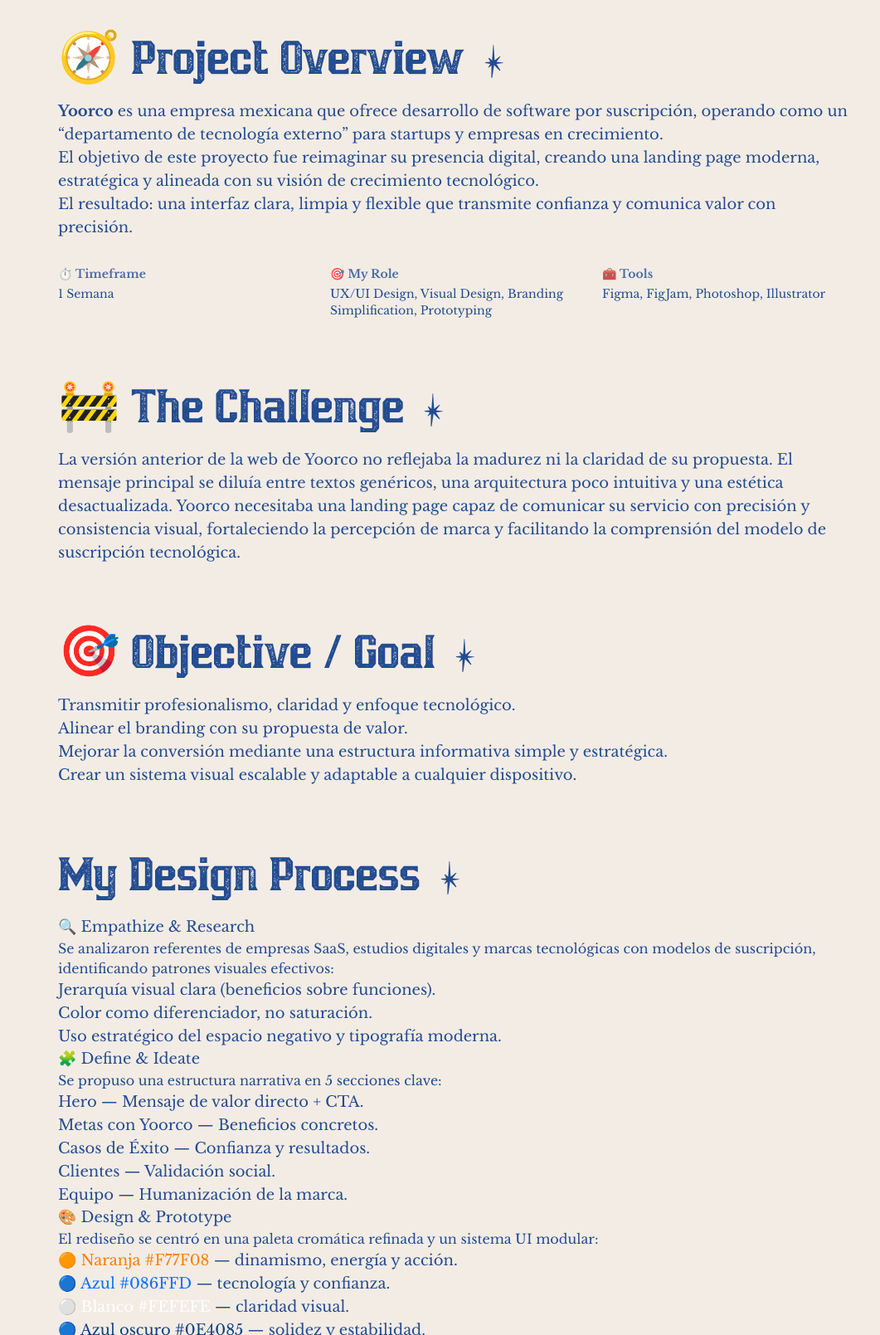
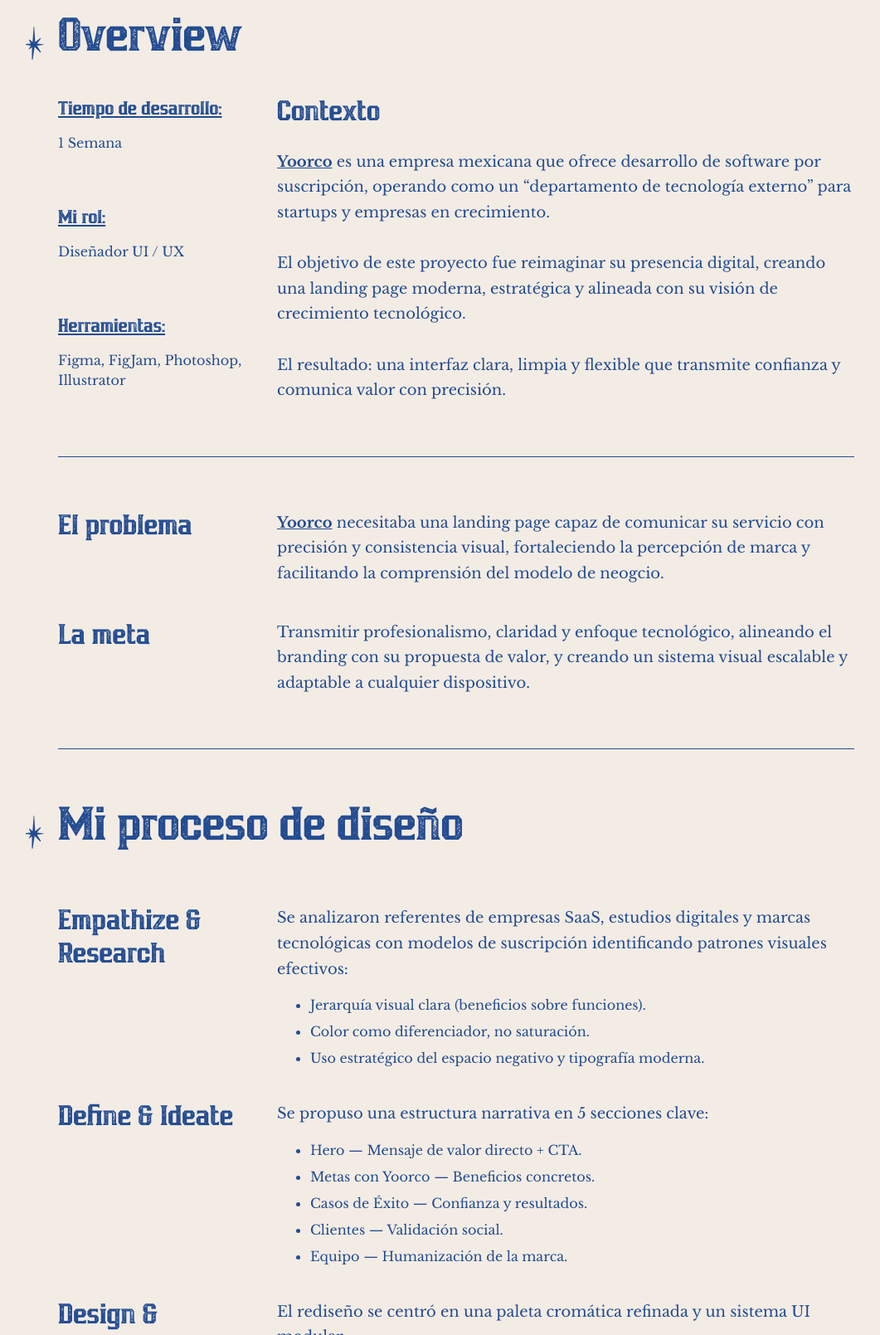
Before and after one commit to sintaxist/sintaxist, an Astro site: page /es/projects/landing-yoorco in a window 1280 px wide. Shown: the part 1191-2800 px from the top of the page at 83% size, without its empty margins (90-1151 px from the left). Built offline with nearby package versions, Linux system fonts and the light colour scheme; Astro itself is replaced by a stand-in of ours.

Commit message:
feat: enhance UI components and add ItemInfoBlog for project details

```diff
--- a/src/components/Header.astro
+++ b/src/components/Header.astro
@@ -4,8 +4,8 @@
 import LogoHeader from "@/components/ui/LogoHeader.astro";
 
 interface Props {
-  t: object,
-  sections?: object,
+  t: any,
+  sections?: any,
 }
 
 const { t, sections } = Astro.props;
@@ -22,10 +22,10 @@
 
 <header
   id="main-header"
-  class="fixed top-0 left-0 right-0 z-51 transition-all py-2 md:py-4"
+  class="fixed top-0 left-0 right-0 z-51 transition-all py-4 md:py-6"
   data-section-theme="light"
 >
-  <div class="max-w-screen-2xl mx-auto py-4 px-6">
+  <div class="max-w-screen-2xl mx-auto px-4 md:px-6">
     <div class="flex items-center justify-between">
       <a
         href="/"
@@ -34,7 +34,7 @@
         title="Volver al inicio"
         class="text-primary hover:text-primary-hover transition-colors"
       >
-        <LogoHeader class="h-10" />
+        <LogoHeader class="h-7 md:h-9" />
       </a>
 
       <nav
--- /dev/null
+++ b/src/components/ui/ItemInfoBlog.astro
@@ -0,0 +1,29 @@
+---
+import ParagraphInfo from "./ParagraphInfo.astro";
+
+interface Props {
+    title: string;
+    description: string;
+    list?: any;
+}
+
+const { title, description, list } = Astro.props;
+
+console.log(list);
+---
+
+<div class="flex flex-col md:flex-row gap-3 md:gap-6">
+    <h3 class="md:min-w-[25%] md:w-[25%] font-primary text-2xl sm:text-3xl md:text-4xl">{title}</h3>
+    <div class="flex flex-col gap-2">
+        <ParagraphInfo text={description} />
+        {
+            list && (
+                <ul class="flex flex-col gap-2 mt-2 list-disc ms-6 sm:ms-10">
+                    {list.map((item) => (
+                        <li class="text-sm md:text-base" set:html={item} />
+                    ))}
+                </ul>
+            )
+        }
+    </div>
+</div>
--- a/src/components/ui/LinkDetailProject.astro
+++ b/src/components/ui/LinkDetailProject.astro
@@ -21,7 +21,7 @@
 ---
 
 <a
-    class="relative flex gap-2 items-center text-primary font-secondary text-bold"
+    class="link-container pb-[4px] relative flex gap-2 items-center text-primary font-secondary text-bold"
     href={url}
     title=""
     target="_blank"
@@ -29,3 +29,19 @@
     <IconComponent class="w-6 h-6" />
     {text}
 </a>
+<style>
+    .link-container:before {
+        content: "";
+        width: 0;
+        height: 2px;
+        background-color: var(--color-primary);
+        position: absolute;
+        bottom: 0;
+        left: 2rem;
+        transition: width 0.3s ease-out;
+    }
+
+    .link-container:hover:before {
+        width: calc(100% - 2rem);
+    }
+</style>
--- a/src/components/ui/ParagraphInfo.astro
+++ b/src/components/ui/ParagraphInfo.astro
@@ -1,13 +1,13 @@
 ---
 interface Props {
-    info: any;
+    text: any;
     className?: string;
 }
 
-const { info, className } = Astro.props;
+const { text, className } = Astro.props;
 ---
 
 <p
-    set:html={info}
-    class={`${className} font-secondary text-sm xs:text-base sm:text-md md:text-lg`}
+    set:html={text}
+    class={`${className} font-secondary text-sm xs:text-base sm:text-md md:text-lg leading-[170%]`}
 />
--- a/src/components/ui/SectionTitle.astro
+++ b/src/components/ui/SectionTitle.astro
@@ -7,13 +7,18 @@
   color?: 'primary' | 'secondary';
   tag?: 'h1' | 'h2' | 'h3';
   className?: string;
+  iconPosition?: 'left' | 'right'
 }
 
-const { text, color = 'primary', tag: Tag = 'h2', className } = Astro.props;
+const { text, color = 'primary', tag: Tag = 'h2', iconPosition = 'right', className } = Astro.props;
 
 const colorClasses = color === 'primary' ? 'text-primary' : 'text-secondary';
 
+const iconPositionStyle = iconPosition === 'left' ? 'absolute -left-12 top-4' : '';
+
 const uniqueId = `title-${Math.random().toString(36).substr(2, 9)}`;
+
+
 ---
 
 <div class:list={["relative w-fit flex gap-4 items-center", className]}>
@@ -22,8 +27,8 @@
   </Tag>
 
   {color === 'primary' ? (
-    <TitleDecoration class="hidden xs:block w-10 h-10" />
+    <TitleDecoration class={`${iconPositionStyle} hidden xs:block w-10 h-10`} />
   ) : (
-    <TitleDecoration2 class="hidden xs:block w-7 md:w-10 h-7 md:h-10 rotate-7" />
+    <TitleDecoration2 class={`${iconPositionStyle} hidden xs:block w-7 md:w-10 h-7 md:h-10 rotate-7`} />
   )}
 </div>
--- a/src/pages/[lang]/projects/[slug].astro
+++ b/src/pages/[lang]/projects/[slug].astro
@@ -10,6 +10,7 @@
 import BackButton from "@/components/BackButton.astro";
 import IconFigma from "@/icons/IconFigma.astro";
 import LinkDetailProject from "@/components/ui/LinkDetailProject.astro";
+import ItemInfoBlog from "@/components/ui/ItemInfoBlog.astro";
 
 export async function getStaticPaths() {
   const paths = [];
@@ -19,7 +20,8 @@
 
     const projectInfo = {
       slug: "yoorco",
-      title: "Impulsando el crecimiento digital a través del diseño — Yoorco Landing Page",
+      title:
+        "Impulsando el crecimiento digital a través del diseño — Yoorco Landing Page",
       description:
         "Una landing page estratégica para Yoorco: rediseñada para reflejar profesionalismo, claridad y crecimiento tecnológico, impulsando su modelo de suscripción digital.",
       imgSrc: "https://i.imgur.com/Z0EcRIQh.jpeg",
@@ -31,66 +33,69 @@
       categoryIds: ["ui-ux", "branding"],
 
       overview: `
-        <p><strong>Yoorco</strong> es una empresa mexicana que ofrece desarrollo de software por suscripción,
-        operando como un “departamento de tecnología externo” para startups y empresas en crecimiento.</p>
-        <p>El objetivo de este proyecto fue reimaginar su presencia digital, creando una landing page moderna, estratégica
-        y alineada con su visión de crecimiento tecnológico.</p>
-        <p>El resultado: una interfaz clara, limpia y flexible que transmite confianza y comunica valor con precisión.</p>
+        <strong>Yoorco</strong> es una empresa mexicana que ofrece desarrollo de software por suscripción,
+        operando como un “departamento de tecnología externo” para startups y empresas en crecimiento.<br/><br/>
+        El objetivo de este proyecto fue reimaginar su presencia digital, creando una landing page moderna, estratégica
+        y alineada con su visión de crecimiento tecnológico.<br/><br/>
+        El resultado: una interfaz clara, limpia y flexible que transmite confianza y comunica valor con precisión.
       `,
 
       timeframe: "1 Semana",
-      role: "UX/UI Design, Visual Design, Branding Simplification, Prototyping",
+      role: "Diseñador UI / UX",
       tools: "Figma, FigJam, Photoshop, Illustrator",
 
-      challenge: `
-        La versión anterior de la web de Yoorco no reflejaba la madurez ni la claridad de su propuesta.
-        El mensaje principal se diluía entre textos genéricos, una arquitectura poco intuitiva y una estética desactualizada.
-        Yoorco necesitaba una landing page capaz de comunicar su servicio con precisión y consistencia visual,
-        fortaleciendo la percepción de marca y facilitando la comprensión del modelo de suscripción tecnológica.
-      `,
+      challenge: {
+        title: "El problema",
+        description: `
+          <strong>Yoorco</strong> necesitaba una landing page capaz de comunicar su servicio con precisión y consistencia visual,
+          fortaleciendo la percepción de marca y facilitando la comprensión del modelo de neogcio.
+        `,
+      },
 
-      goal: `
-        <ul>
-          <li>Transmitir profesionalismo, claridad y enfoque tecnológico.</li>
-          <li>Alinear el branding con su propuesta de valor.</li>
-          <li>Mejorar la conversión mediante una estructura informativa simple y estratégica.</li>
-          <li>Crear un sistema visual escalable y adaptable a cualquier dispositivo.</li>
-        </ul>
-      `,
+      goal: {
+        title: "La meta",
+        description:
+          "Transmitir profesionalismo, claridad y enfoque tecnológico, alineando el branding con su propuesta de valor, y creando un sistema visual escalable y adaptable a cualquier dispositivo.",
+      },
 
-      process_title: "My Design Process",
-      process_description: `
-        <h3>🔍 Empathize & Research</h3>
-        <p>Se analizaron referentes de empresas SaaS, estudios digitales y marcas tecnológicas con modelos de suscripción,
-        identificando patrones visuales efectivos:</p>
-        <ul>
-          <li>Jerarquía visual clara (beneficios sobre funciones).</li>
-          <li>Color como diferenciador, no saturación.</li>
-          <li>Uso estratégico del espacio negativo y tipografía moderna.</li>
-        </ul>
-
-        <h3>🧩 Define & Ideate</h3>
-        <p>Se propuso una estructura narrativa en 5 secciones clave:</p>
-        <ul>
-          <li>Hero — Mensaje de valor directo + CTA.</li>
-          <li>Metas con Yoorco — Beneficios concretos.</li>
-          <li>Casos de Éxito — Confianza y resultados.</li>
-          <li>Clientes — Validación social.</li>
-          <li>Equipo — Humanización de la marca.</li>
-        </ul>
-
-        <h3>🎨 Design & Prototype</h3>
-        <p>El rediseño se centró en una paleta cromática refinada y un sistema UI modular:</p>
-        <ul>
-          <li><span class="text-[#F77F08] font-medium">🟠 Naranja #F77F08</span> — dinamismo, energía y acción.</li>
-          <li><span class="text-[#086FFD] font-medium">🔵 Azul #086FFD</span> — tecnología y confianza.</li>
-          <li><span class="text-[#FEFEFE] font-medium">⚪ Blanco #FEFEFE</span> — claridad visual.</li>
-          <li><span class="text-[#0E4085] font-medium">🔵 Azul oscuro #0E4085</span> — solidez y estabilidad.</li>
-        </ul>
-
-        <p>El resultado fue un diseño minimalista, elegante y adaptable, que mantiene coherencia entre desktop, tablet y mobile.
-        Todo el flujo se diseñó en Figma, con prototipo interactivo y componentes reutilizables.</p>
-      `,
+      process: {
+        title: "Mi proceso de diseño",
+        childs: [
+          {
+            title: "Empathize & Research",
+            description:
+              "Se analizaron referentes de empresas SaaS, estudios digitales y marcas tecnológicas con modelos de suscripción identificando patrones visuales efectivos:",
+            list: [
+              "Jerarquía visual clara (beneficios sobre funciones).",
+              "Color como diferenciador, no saturación.",
+              "Uso estratégico del espacio negativo y tipografía moderna.",
+            ],
+          },
+          {
+            title: "Define & Ideate",
+            description:
+              "Se propuso una estructura narrativa en 5 secciones clave:",
+            list: [
+              "Hero — Mensaje de valor directo + CTA.",
+              "Metas con Yoorco — Beneficios concretos.",
+              "Casos de Éxito — Confianza y resultados.",
+              "Clientes — Validación social.",
+              "Equipo — Humanización de la marca.",
+            ],
+          },
+          {
+            title: "Design & Prototype",
+            description:
+              "El rediseño se centró en una paleta cromática refinada y un sistema UI modular:",
+            list: [
+              `<span class="inline-block shadow-lg mr-1 rounded-full bg-[#F77F08] w-6 h-6 circle-color"></span> #F77F08 — dinamismo, energía y acción.`,
+              `<span class="inline-block shadow-lg mr-1 rounded-full bg-[#086FFD] w-6 h-6 circle-color"></span> #086FFD — tecnología y confianza.`,
+              `<span class="inline-block shadow-lg mr-1 rounded-full bg-[#FEFEFE] w-6 h-6 circle-color"></span> #FEFEFE — claridad visual.`,
+              `<span class="inline-block shadow-lg mr-1 rounded-full bg-[#0E4085] w-6 h-6 circle-color"></span> #0E4085 — solidez y estabilidad.`,
+            ],
+          },
+        ],
+      },
 
       results_title: "Results",
       results_description: `
@@ -145,94 +150,115 @@
   footerInfo={footer}
 >
   <article
-    class="max-w-5xl mx-auto px-6 sm:px-8 flex flex-col gap-15 pt-30 animation-group"
+    class="max-w-5xl mx-auto px-6 sm:px-8 flex flex-col gap-8 md:gap-16 pt-25 md:pt-30 animation-group text-primary font-secondary"
     transition:name={project.slug}
   >
-    <BackButton info={ctaBack} />
-
     <header class="flex flex-col gap-4">
-      <div class="flex gap-2 justify-center">
-        {
-          project.categoryIds?.map((cat, index) => (
-            <Pill label={categories[cat] || cat} {index} primary delay={0} />
-          ))
-        }
-      </div>
-
+      <BackButton info={ctaBack} />
       <h1
-        class="text-center font-primary text-5xl text-primary mb-4 leading-[130%] anim-item"
-        data-delay={400}
+        class="md:text-center font-primary text-2xl sm:text-3xl md:text-5xl text-primary mb-4 leading-[130%] anim-item"
         data-animate="text"
       >
         {project.title}
       </h1>
+      <div class="flex flex-wrap gap-2 md:justify-center">
+        {
+          project.categoryIds?.map((cat, index) => (
+            <Pill label={categories[cat] || cat} {index} primary delay={200} />
+          ))
+        }
+      </div>
       <Image
         src={project.imgSrc}
         alt={`Diseño del proyecto ${project.title}`}
         width={1200}
-        height={800}
+        height={400}
         class="w-full m-auto shadow-lg rounded-lg mt-2 anim-item"
         data-animate="text"
-        data-delay={600}
+        data-delay={200}
       />
-      <div class="flex items-center gap-4">
+      <div class="flex items-center gap-4 mt-2">
         {
-          project.figmaUrl &&
-          <LinkDetailProject url={project.figmaUrl} text={project.textFigmaUrl} icon="figma"/>
+          project.figmaUrl && (
+            <LinkDetailProject
+              url={project.figmaUrl}
+              text={project.textFigmaUrl}
+              icon="figma"
+            />
+          )
         }
       </div>
     </header>
 
-    <!-- <div class="flex justify-center gap-4 mt-8 flex-wrap">
+    <section class="flex flex-col gap-6 md:gap-10">
+      <SectionTitle
+        color="primary"
+        text="Overview"
+        tag="h2"
+        iconPosition="left"
+      />
+      <div class="flex gap-6 flex-col-reverse md:flex-row">
+        <ul class="flex flex-col gap-6 md:min-w-[25%]">
+          <li class="flex flex-col gap-3 flex-1">
+            <h3 class="underline font-primary text-xl md:text-2xl">
+              Tiempo de desarrollo:
+            </h3>
+            <p class="text-sm md:text-base lg:text-md">{project.timeframe}</p>
+          </li>
+          <li class="flex flex-col gap-3 flex-1">
+            <h3 class="underline font-primary text-xl md:text-2xl">Mi rol:</h3>
+            <p class="text-sm md:text-base lg:text-md">{project.role}</p>
+          </li>
+          <li class="flex flex-col gap-3 flex-1">
+            <h3 class="underline font-primary text-xl md:text-2xl">Herramientas:</h3>
+            <p class="text-sm md:text-base lg:text-md">{project.tools}</p>
+          </li>
+        </ul>
+        <div class="flex flex-col gap-4">
+          <h3 class="font-primary text-4xl mb-2 hidden md:block">Contexto</h3>
+          <ParagraphInfo text={project.overview} />
+        </div>
+      </div>
+    </section>
+
+    <hr class="w-full text-primary" />
+
+    <section class="flex flex-col gap-6 md:gap-10">
+      <ItemInfoBlog
+        title={project.challenge.title}
+        description={project.challenge.description}
+      />
+      <ItemInfoBlog
+        title={project.goal.title}
+        description={project.goal.description}
+      />
+    </section>
+
+    <hr class="w-full text-primary" />
+
+    <section class="flex flex-col gap-8 md:gap-16">
+      <SectionTitle
+        color="primary"
+        text={project.process.title}
+        tag="h2"
+        iconPosition="left"
+      />
+      <div class="flex flex-col gap-6 md:gap-10">
         {
-          project.figmaUrl && (
-            <Button
-              as="a"
-              href={project.figmaUrl}
-              text="Ver diseño en Figma"
-              target="_blank"
+          project.process.childs.map((child) => (
+            <ItemInfoBlog
+              title={child.title}
+              description={child.description}
+              list={child.list}
             />
-          )
+          ))
         }
-      </div> -->
+      </div>
+    </section>
 
-    <!-- Imagen principal -->
+    <hr class="w-full text-primary" />
 
-    <!-- Contenido -->
-    <div class="max-w-none font-secondary text-lg text-primary space-y-20">
-      <section>
-        <SectionTitle color="primary" text="🧭 Project Overview" tag="h2" />
-        <p set:html={project.overview} class="mt-4" />
-        <div class="grid md:grid-cols-3 gap-6 mt-8 text-sm">
-          <div>
-            <h3 class="font-semibold text-primary/80 mb-1">⏱️ Timeframe</h3>
-            <p>{project.timeframe}</p>
-          </div>
-          <div>
-            <h3 class="font-semibold text-primary/80 mb-1">🎯 My Role</h3>
-            <p>{project.role}</p>
-          </div>
-          <div>
-            <h3 class="font-semibold text-primary/80 mb-1">🧰 Tools</h3>
-            <p>{project.tools}</p>
-          </div>
-        </div>
-      </section>
-
-      <section>
-        <SectionTitle color="primary" text="🚧 The Challenge" tag="h2" />
-        <p set:html={project.challenge} class="mt-4" />
-      </section>
-
-      <section>
-        <SectionTitle color="primary" text="🎯 Objective / Goal" tag="h2" />
-        <div class="mt-4" set:html={project.goal} />
-      </section>
-
-      <section>
-        <SectionTitle color="primary" text={project.process_title} tag="h2" />
-        <div class="mt-4" set:html={project.process_description} />
-      </section>
+    <!-- <div>
 
       <section>
         <SectionTitle color="primary" text={project.results_title} tag="h2" />
@@ -260,6 +286,6 @@
         fill={false}
         color="primary"
       />
-    </div>
+    </div> -->
   </article>
 </Layout>
--- a/src/styles/global.css
+++ b/src/styles/global.css
@@ -39,6 +39,10 @@
   margin: 0;
   padding: 0;
   background-color: var(--color-secondary);
+}
+
+strong {
+  text-decoration: underline;
 }
 
 
```
